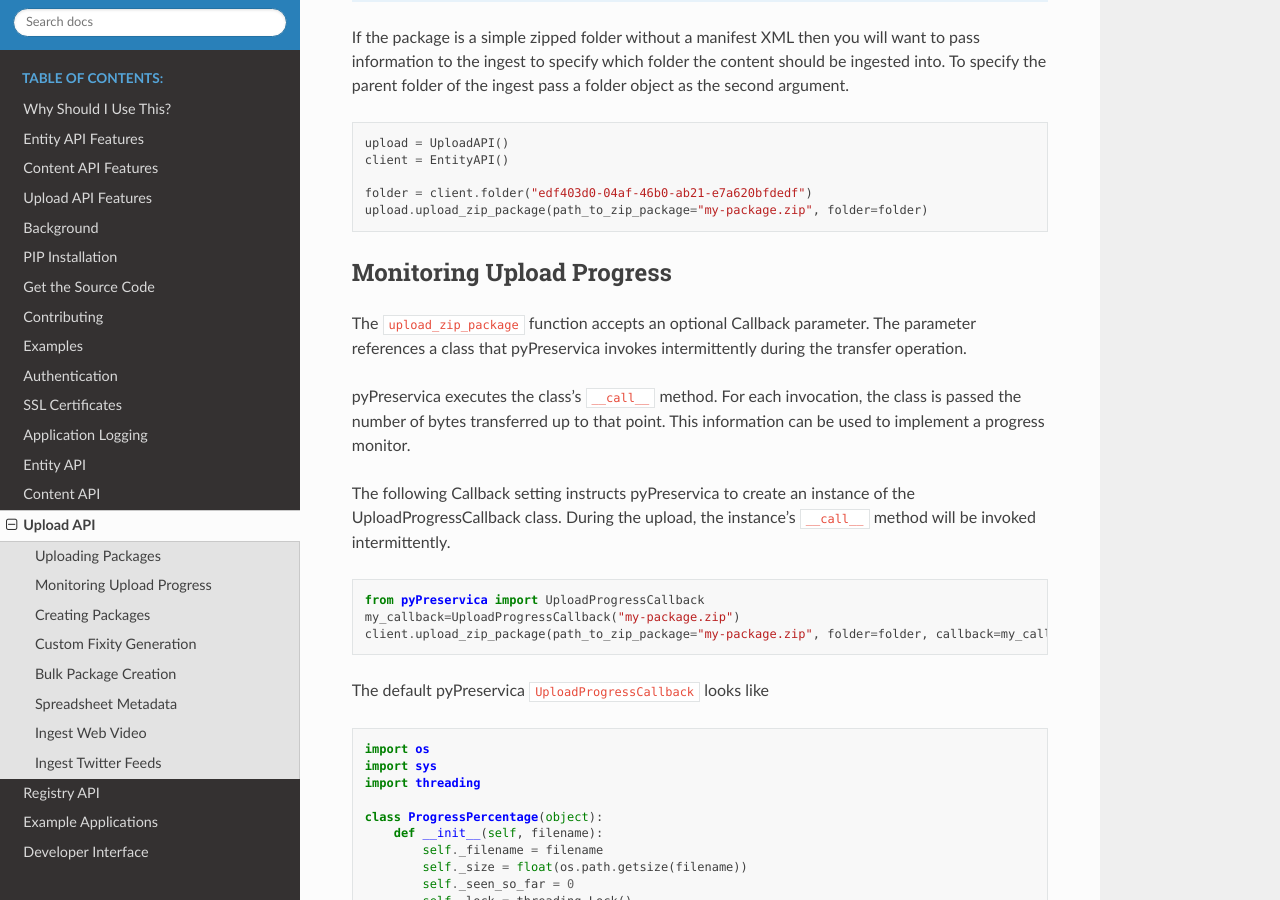
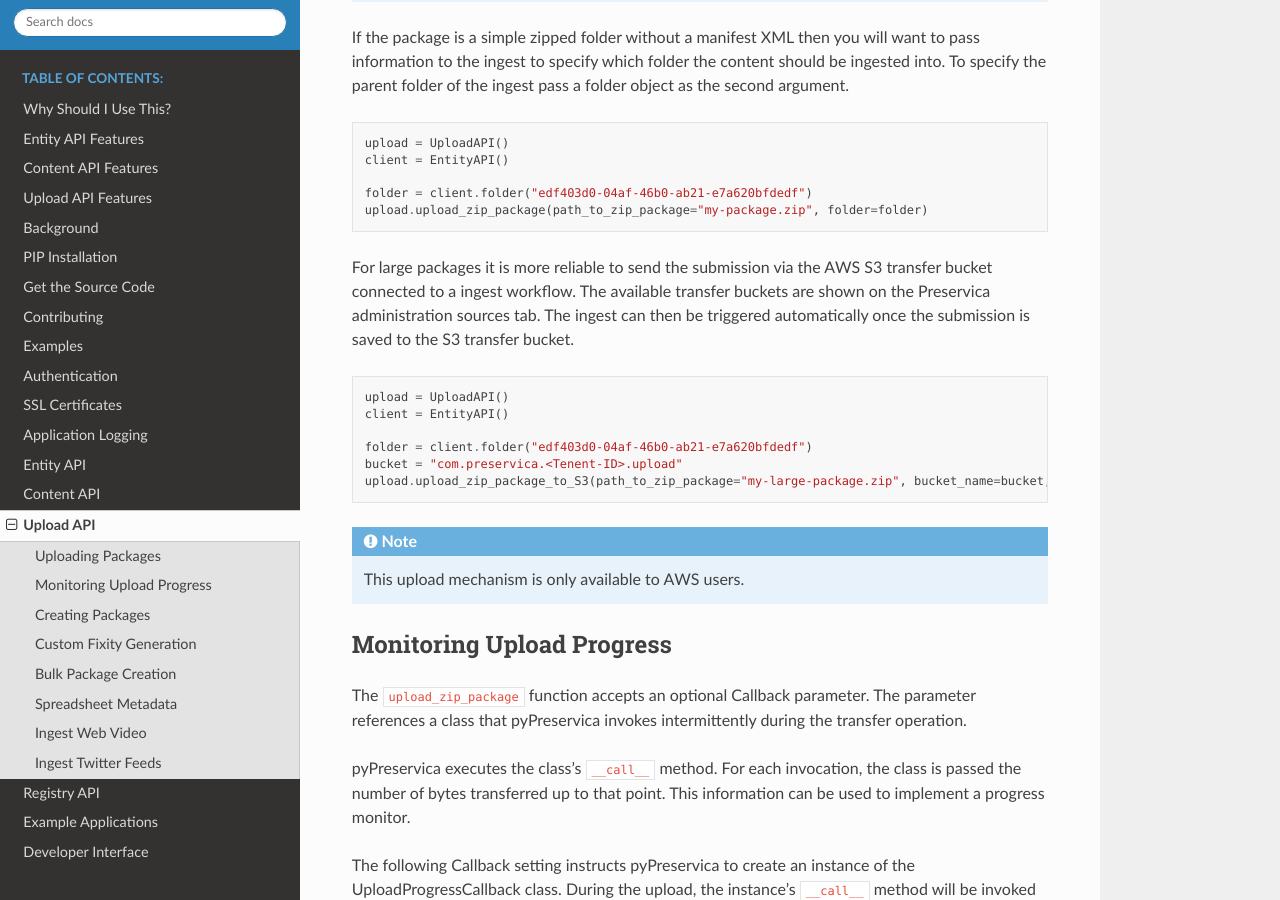
Before and after one commit to carj/pyPreservica, a Sphinx documentation site: the page built from docs/upload.rst, in a window 1280 px wide and 900 px high, scrolled down 1058 px. Built offline with Sphinx 7.4.7 and the Read the Docs theme 2.0.0, drawn with Linux system fonts in a browser that asks for light colours.

Commit message:
add upload to S3 option to documentation

```diff
--- a/docs/upload.rst
+++ b/docs/upload.rst
@@ -53,6 +53,24 @@
     folder = client.folder("edf403d0-04af-46b0-ab21-e7a620bfdedf")
     upload.upload_zip_package(path_to_zip_package="my-package.zip", folder=folder)
 
+
+For large packages it is more reliable to send the submission via the AWS S3 transfer bucket connected to a ingest workflow.
+The available transfer buckets are shown on the Preservica administration sources tab.
+The ingest can then be triggered automatically once the submission is saved to the S3 transfer bucket.
+
+
+.. code-block:: python
+
+    upload = UploadAPI()
+    client = EntityAPI()
+
+    folder = client.folder("edf403d0-04af-46b0-ab21-e7a620bfdedf")
+    bucket = "com.preservica.<Tenent-ID>.upload"
+    upload.upload_zip_package_to_S3(path_to_zip_package="my-large-package.zip", bucket_name=bucket, folder=folder)
+
+
+.. note::
+    This upload mechanism is only available to AWS users.
 
 Monitoring Upload Progress
 ^^^^^^^^^^^^^^^^^^^^^^^^^^^^^^^^
```
